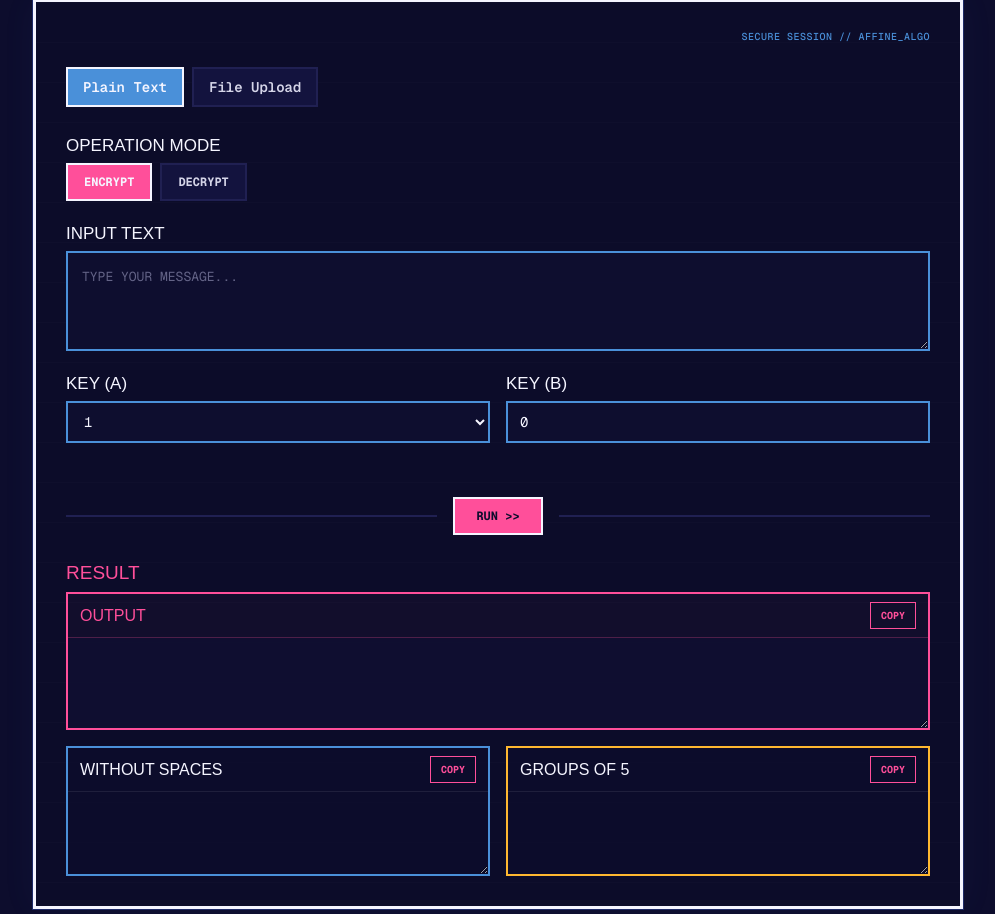
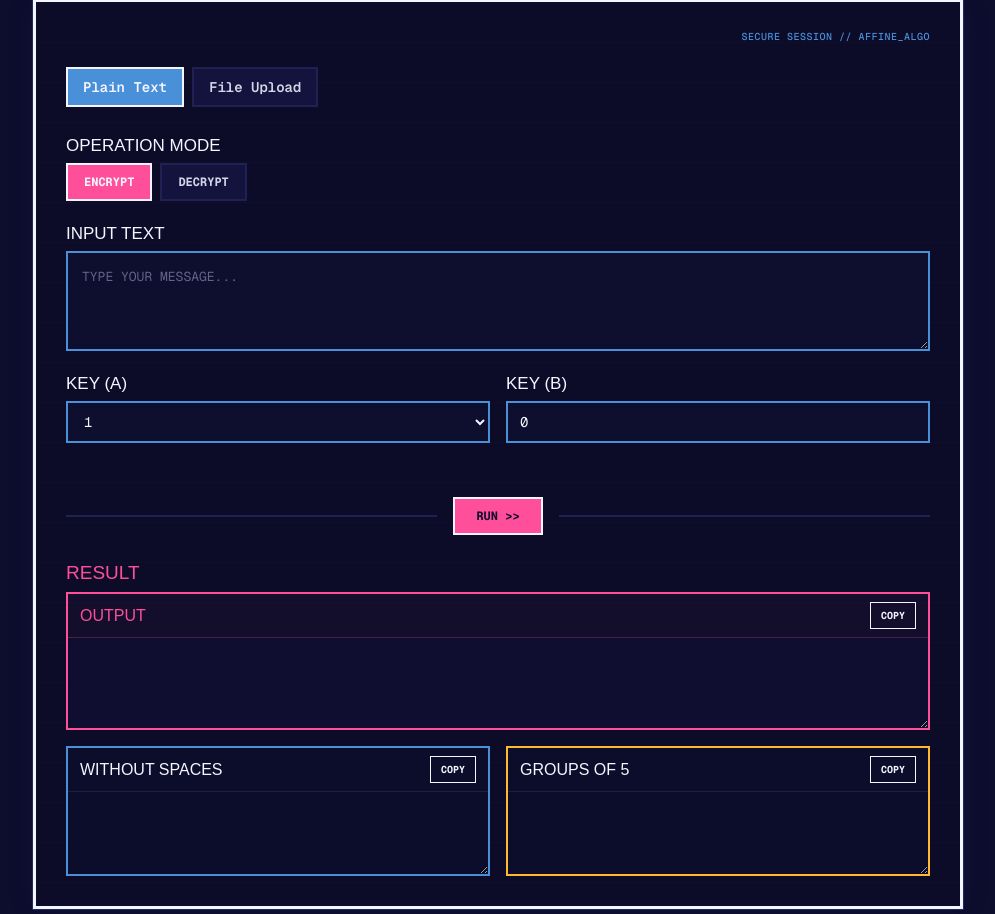
Before and after one commit to QueenNikaPraharaMutiaraPhasya/affine_web, a Flask app: page / in a window 1280 px wide. Shown: the part 1370-2284 px from the top of the page, without its empty margins (142-1137 px from the left). Run offline with Flask 3, Linux system fonts and the light colour scheme; some web fonts are replaced.

Commit message:
update GUI

```diff
--- a/static/css/style.css
+++ b/static/css/style.css
@@ -1092,11 +1092,11 @@ textarea::placeholder {
 .copy-button {
     padding: 6px 10px;
 
-    color: var(--pink);
+    color: var(--white);
 
     background: transparent;
 
-    border: 1px solid var(--pink);
+    border: 1px solid var(--white);
 
     font-family: var(--mono-font);
     font-size: 10px;
```
Also changed, not shown: static/assets/shield-half.svg (deleted).
